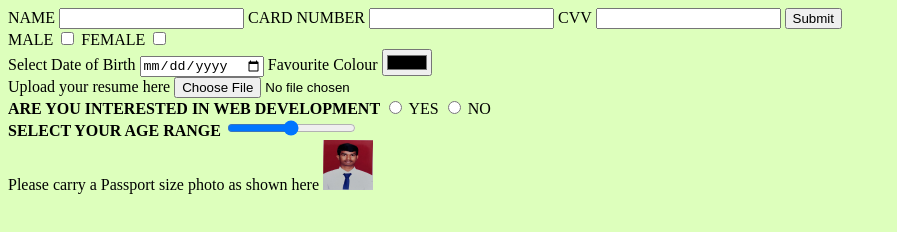
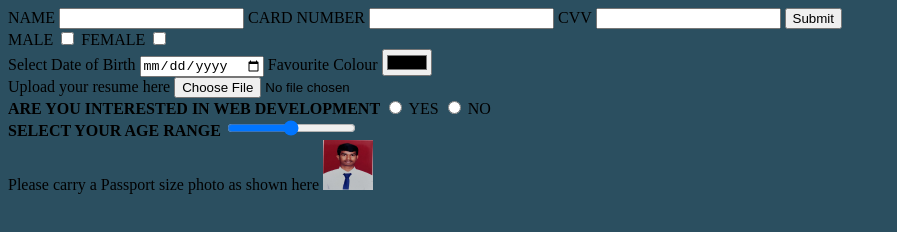
Before and after one commit to gopavaramkiran/KIRANCV, a plain HTML site: page contact_details.html in a window 1280 px wide. Shown: the whole page, without its empty margins (0-897 px from the left). Drawn offline with Linux system fonts and the light colour scheme; files that its build step writes are made by us from their sources.

Commit message:
Add files via upload
final fix changes after css

```diff
--- a/contact_details.html
+++ b/contact_details.html
@@ -2,7 +2,7 @@
 <html>
 <head>
 <title>Contact ME</title>
-<link rel="stylesheet" href="css/style.css">
+<link rel="stylesheet" href="style0.css">
 </head>
 <body>
 
```
Also changed, not shown: educational background.html (+1 -1 lines), index.html (+1 -1 lines).
